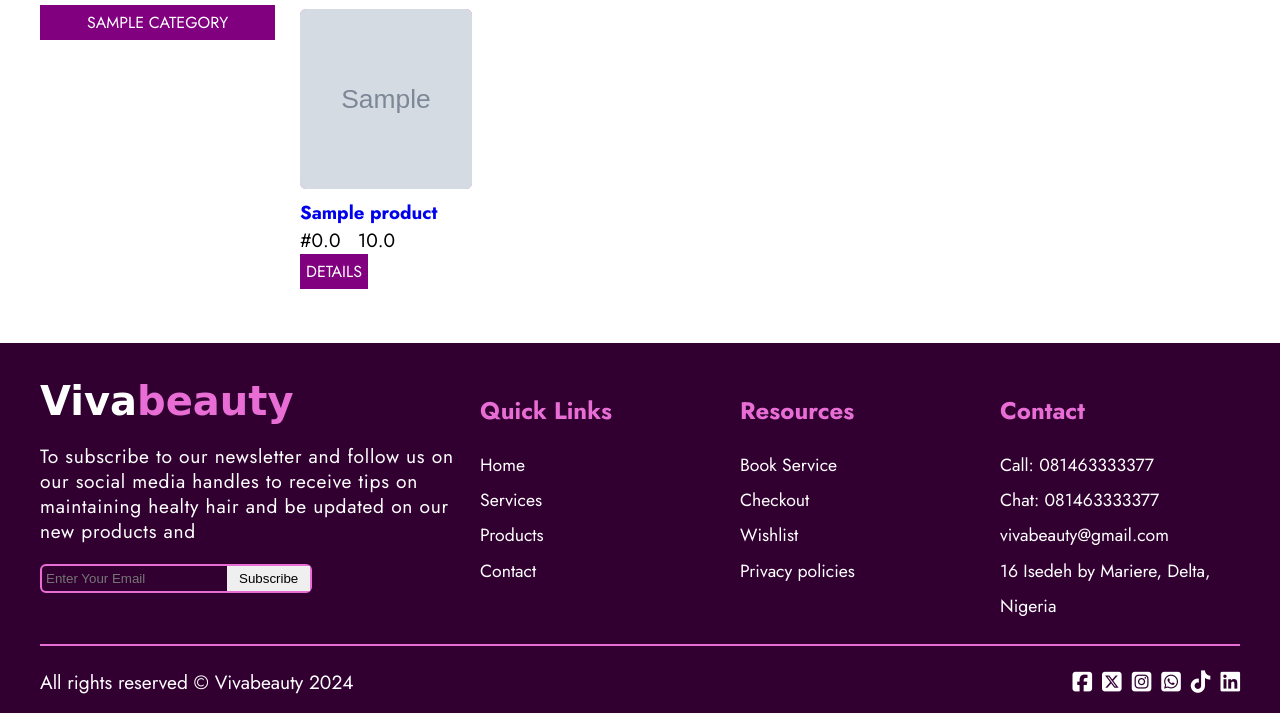
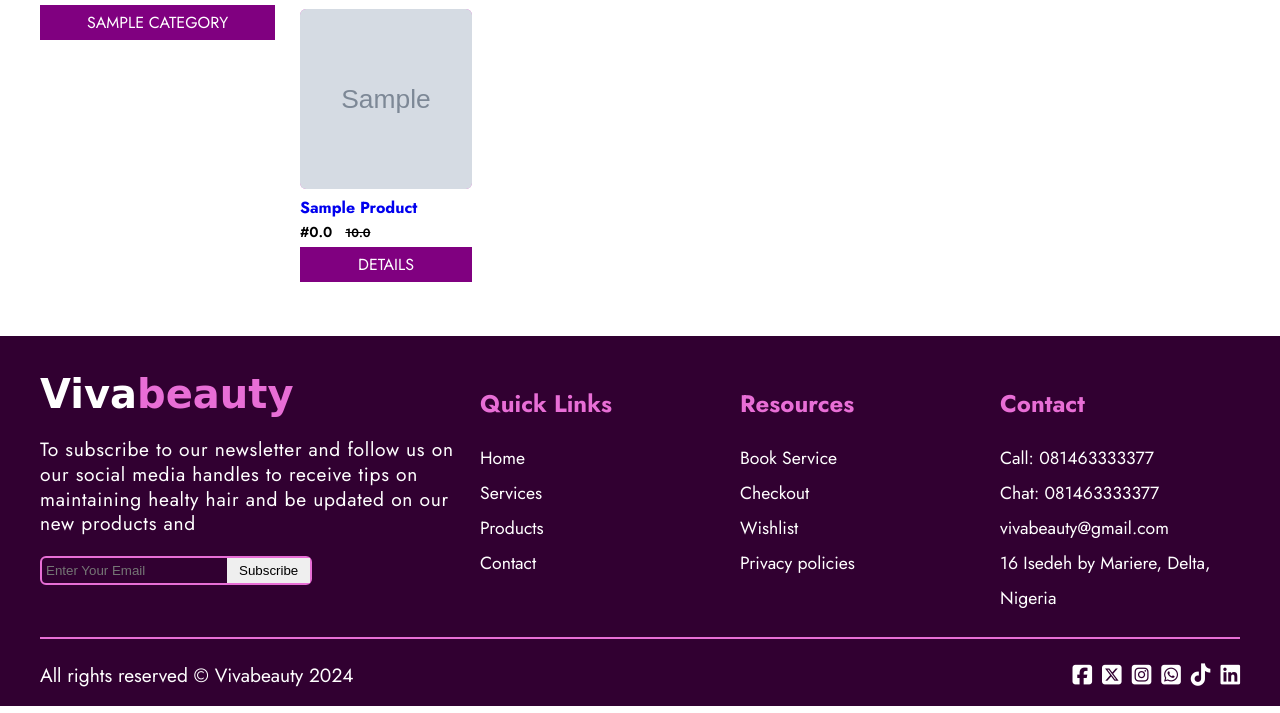
Before and after one commit to Judechuks/vivabeauty, a Django app: page /category/1/ in a window 1280 px wide. Shown: the part 289-1002 px from the top of the page. Run offline with Django 5.2, Linux system fonts and the light colour scheme; tables that the repository leaves empty hold one stand-in row (values such as "Sample post"); grey boxes marked "Sample" are stand-in pictures; some web fonts are replaced.

Commit message:
styled product title and price

```diff
--- a/app/static/app/css/product.css
+++ b/app/static/app/css/product.css
@@ -11,11 +11,6 @@
   gap: 1px;
   flex-direction: column;
   text-align: center;
-}
-.categories h3 {
-  font-size: 1.5rem;
-  margin-bottom: 10px;
-  color: var(--purple-clr);
 }
 .categories li a {
   display: block;
@@ -61,9 +56,6 @@
     flex-direction: row;
     flex-wrap: wrap;
   }
-  .categories h3 {
-    display: none;
-  }
   .categories a {
     font-size: 0.9rem;
   }
@@ -71,6 +63,7 @@
 @media screen and (max-width: 520px) {
   .product-list {
     grid-template-columns: repeat(2, 1fr);
+    gap: 15px 5px;
   }
 }
 @media screen and (max-width: 320px) {
@@ -96,3 +89,22 @@
 .btn-outline:hover {
   color: var(--purple-clr);
 }
+.product-list .card .title {
+  line-height: 1.1;
+  margin-bottom: 5px;
+  font-size: 1rem;
+  text-transform: capitalize;
+}
+.product-list .card .price {
+  margin-bottom: 5px;
+  font-size: 0.9rem;
+  font-weight: 600;
+}
+.product-list .card .price span {
+  text-decoration: line-through;
+  font-size: 0.75rem;
+}
+.product-list .card .btn {
+  display: block;
+  text-align: center;
+}
```
